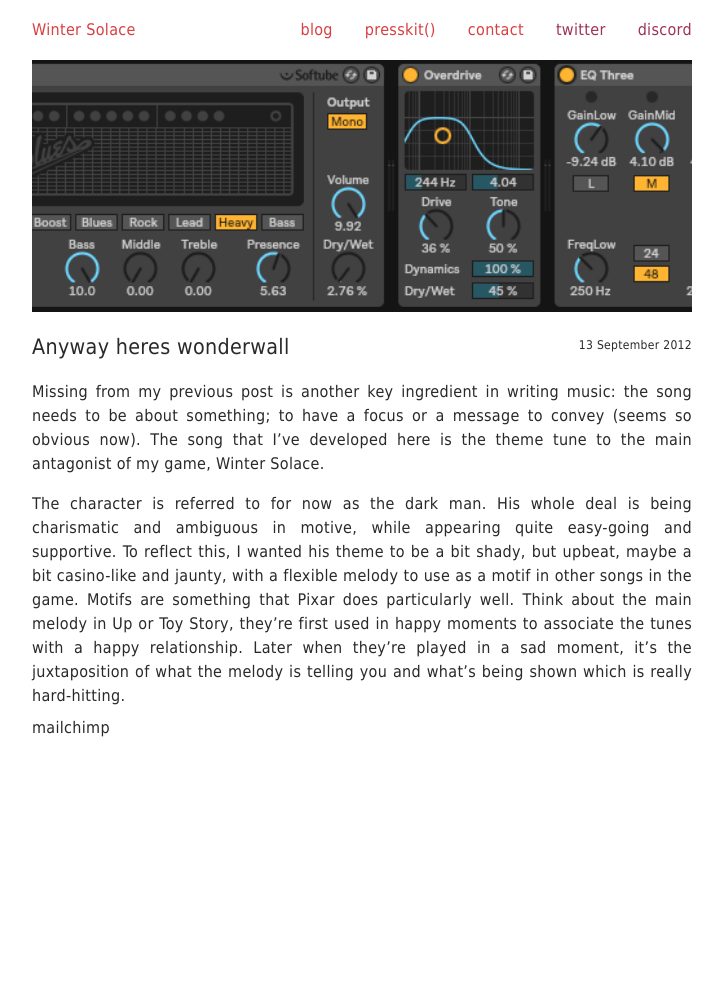
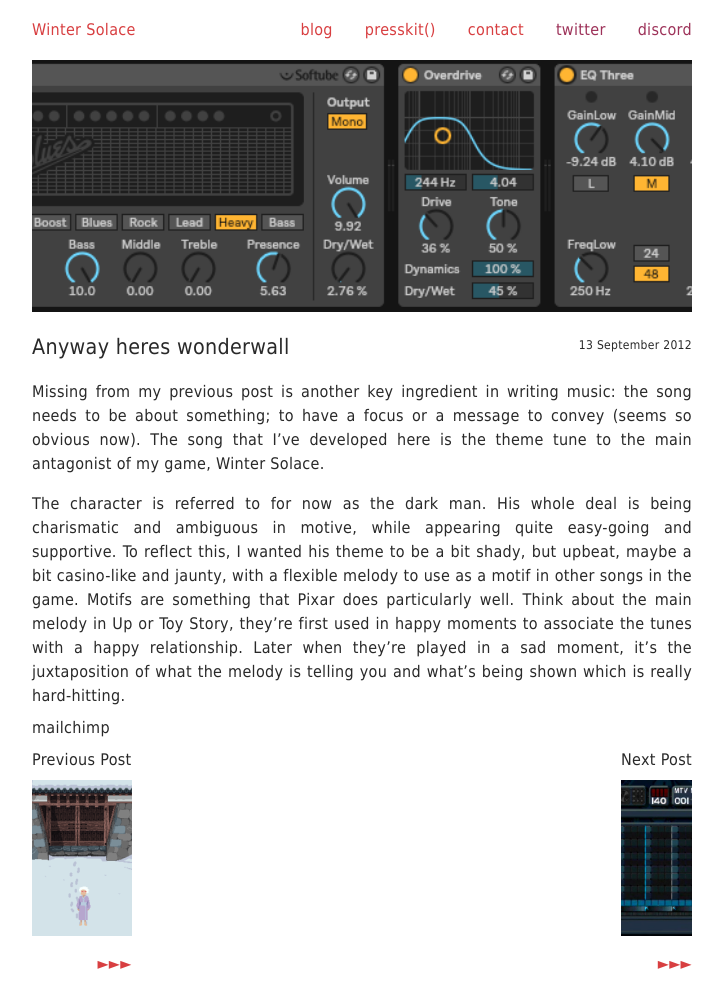
Before and after one commit to BaronBlackmore/Wintercast, a Jekyll site: the page built from _posts/2012-09-13-Anyway-heres-Wonderwall.md, in a window 1280 px wide. Shown: the whole page, without its empty margins (278-1001 px from the left). Built offline with Jekyll 4.4.1, drawn with Linux system fonts in a browser that asks for light colours; before the commit the page ends 900 px from its top, so only the background shows below that.

Commit message:
next prevoius posts

```diff
--- a/_includes/head.html
+++ b/_includes/head.html
@@ -3,7 +3,7 @@
   <meta http-equiv="X-UA-Compatible" content="IE=edge">
   <meta name="viewport" content="width=device-width, initial-scale=1">
 
-  <title>{% if page.title %}{{ page.id | slice: 12, 100  | replace: '-'  , ' ' | capitalize }}{% else %}{{ site.title }}{% endif %}</title>
+  <title>{% if page.title %}{{ page.id | slice: 12, 100  | replace: '-'  , ' ' | capitalize }}{% else %}{{ Winter Solace }}{% endif %}</title>
   <meta name="description" content="{% if page.excerpt %}{{ page.excerpt | strip_html | strip_newlines | truncate: 160 }}{% else %}{{ site.description }}{% endif %}">
 
   <link rel="stylesheet" href=/css/main.css>
--- a/_layouts/contact.html
+++ /dev/null
@@ -1,5 +0,0 @@
----
-title: My page
-layout: default
----
-<p>contact info</p>
--- a/_layouts/post.html
+++ b/_layouts/post.html
@@ -21,5 +21,57 @@
 			mailchimp
 		</div>
 
+		<div class="neighbour-posts">
+
+			<div class="flex-left">
+
+			    {% if page.previous.url %}
+
+			<div class="post-preview" style="flex-direction: column;">
+				<p> Previous Post</p>
+				<div class="image-preview" style="background-image: url('/images/{{ page.previous.id | replace: '/' , '-' | remove_first: '-' }}.png');">
+				</div>
+
+				<div class="content-preview">
+					<a href="{{page.previous.url}}"><h5>{{post.id | slice: 12, 100  | replace: '-'  , ' ' | capitalize }}</h5></a>
+					<small>{{ post.date | date: "%-d %B %Y" }}</small>
+					<div class="text-preview">
+						<p>{{ post.content | strip_html | truncate: 180 }}</p>
+						<a class="triangle-link" href="{{page.previous.url}}">►►►</a>
+					</div>
+				</div>
+			</div>
+
+
+
+
+    			{% endif %}
+
+			</div>
+			<div class="flex-right">
+
+			    {% if page.next.url %}
+
+			<div class="post-preview" style="flex-direction: column;">
+				<p> Next Post</p>
+				<div class="image-preview" style="background-image: url('/images/{{ page.next.id | replace: '/' , '-' | remove_first: '-' }}.png');">
+				</div>
+
+				<div class="content-preview">
+					<a href="{{page.next.url}}"><h5>{{post.id | slice: 12, 100  | replace: '-'  , ' ' | capitalize }}</h5></a>
+					<small>{{ post.date | date: "%-d %B %Y" }}</small>
+					<div class="text-preview">
+						<p>{{ post.content | strip_html | truncate: 180 }}</p>
+						<a class="triangle-link" href="{{page.next.url}}">►►►</a>
+					</div>
+				</div>
+			</div>
+
+    			{% endif %}
+
+			</div>
+
+		</div>
+
 	</div>
 </div>
--- a/blog.html
+++ b/blog.html
@@ -1,5 +1,5 @@
 ---
-title: My page
+title: Blog
 layout: default
 ---
 <div class="flex-all center-col post-list">
--- a/contact.html
+++ b/contact.html
@@ -1,2 +1,5 @@
-<!DOCTYPE html>
+---
+title: Contact
+layout: default
+---
 <p>contact info</p>
--- a/css/main.css
+++ b/css/main.css
@@ -272,6 +272,23 @@
 	justify-content: center;
 }
 
+
+.neighbour-posts{
+	display: flex;
+	justify-content: space-between;
+}
+
+.neighbour-posts .image-preview{
+	flex: 0 0 156px;
+}
+
+.neighbour-posts .content-preview{
+	padding-left: 0;
+}
+
+.neighbour-posts h5{
+	padding: 1em 0 0.5em 0;
+}
 @media(max-width: 660px){
 
 	.hamburger-icon{
```
Also changed, not shown: _posts/2012-09-14-Making-Music-Part-2-If-music-is-the-food-of-the-soul-I-can-only-make-baked-beans.md (added, +6 -0 lines), images/2012-09-14-Making-Music-Part-2-If-music-is-the-food-of-the-soul-I-can-only-make-baked-beans.png (added).
